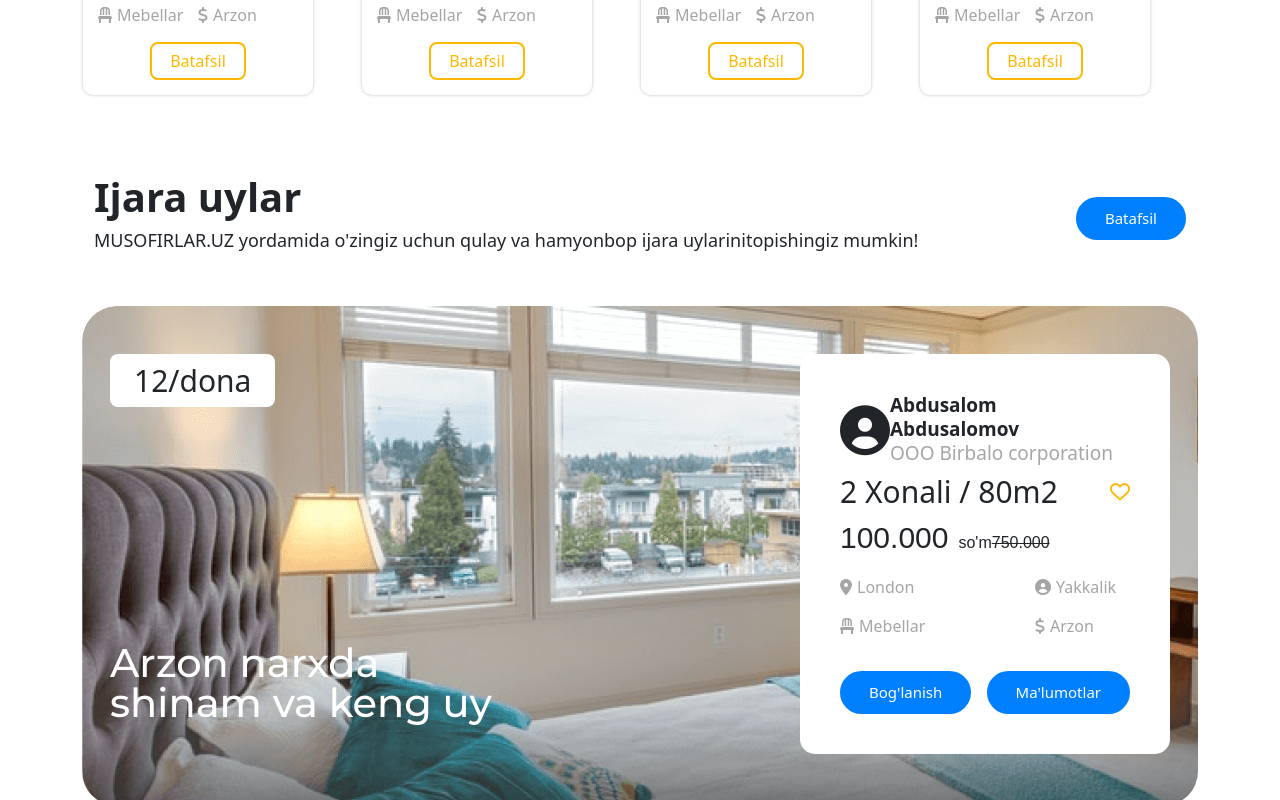
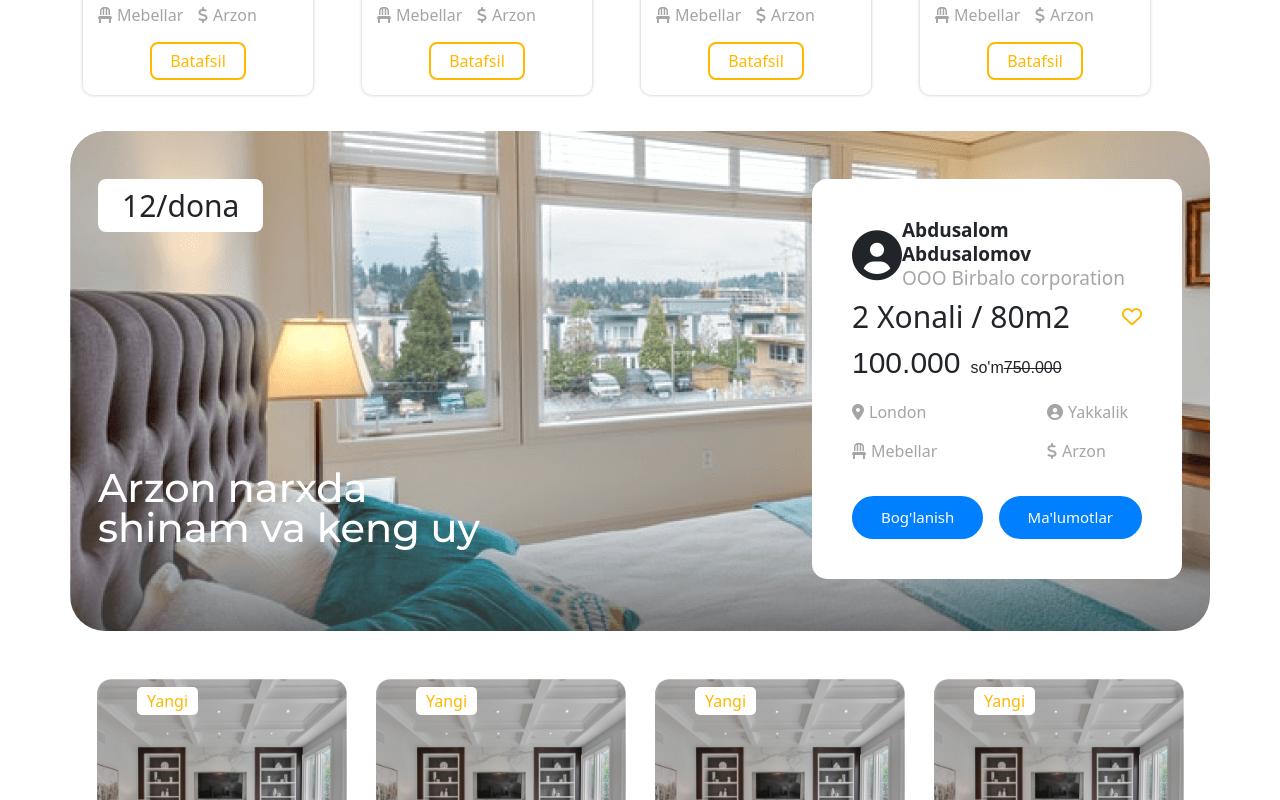
Before and after one commit to Milliy-Dasturchilar/musofirlar.frontend, a React (Create React App) app: page /flat in a window 1280 px wide. Shown: the part 1240-2040 px from the top of the page. Built offline with nearby package versions, Linux system fonts and the light colour scheme.

Commit message:
change flat

```diff
--- a/src/pages/flat/Flat.js
+++ b/src/pages/flat/Flat.js
@@ -3,7 +3,8 @@ import FlatButtons from "../../components/flatRoomImages/flatRoomButtons/FlatBut
 import FlatRoomImages from "../../components/flatRoomImages/FlatRoomImages";
 import HeadHeader from '../../components/headerTemplate/HeaderTemplate'
 import InputLocation from "../../components/inputLocation/inputLocation";
-import MainCard from "../../components/main-card/MainCard";
+
+import MainCardBottom from "../../components/main-card/MainCardBottom";
 
 class Flat extends React.PureComponent {
     render() {
@@ -12,7 +13,7 @@ class Flat extends React.PureComponent {
             <HeadHeader strongText={"IJARA UYLAR"} />
                 <InputLocation />
                 <FlatRoomImages imagesTitle={"Qidiruv natijalari"}/>
-                <MainCard/>
+                <MainCardBottom/>
                 <FlatRoomImages/>
                 <FlatRoomImages/>
                 <FlatRoomImages/>
```
